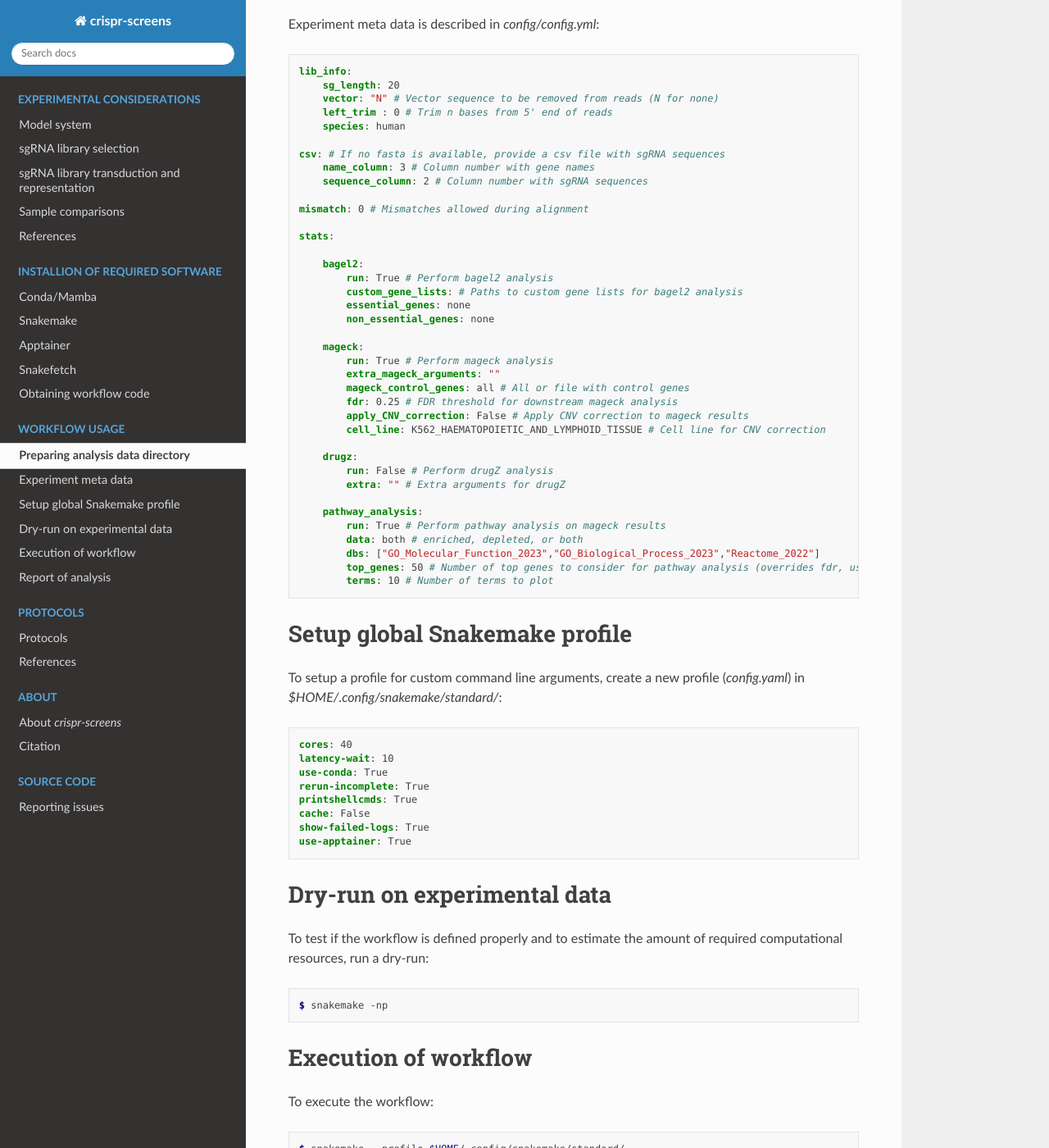
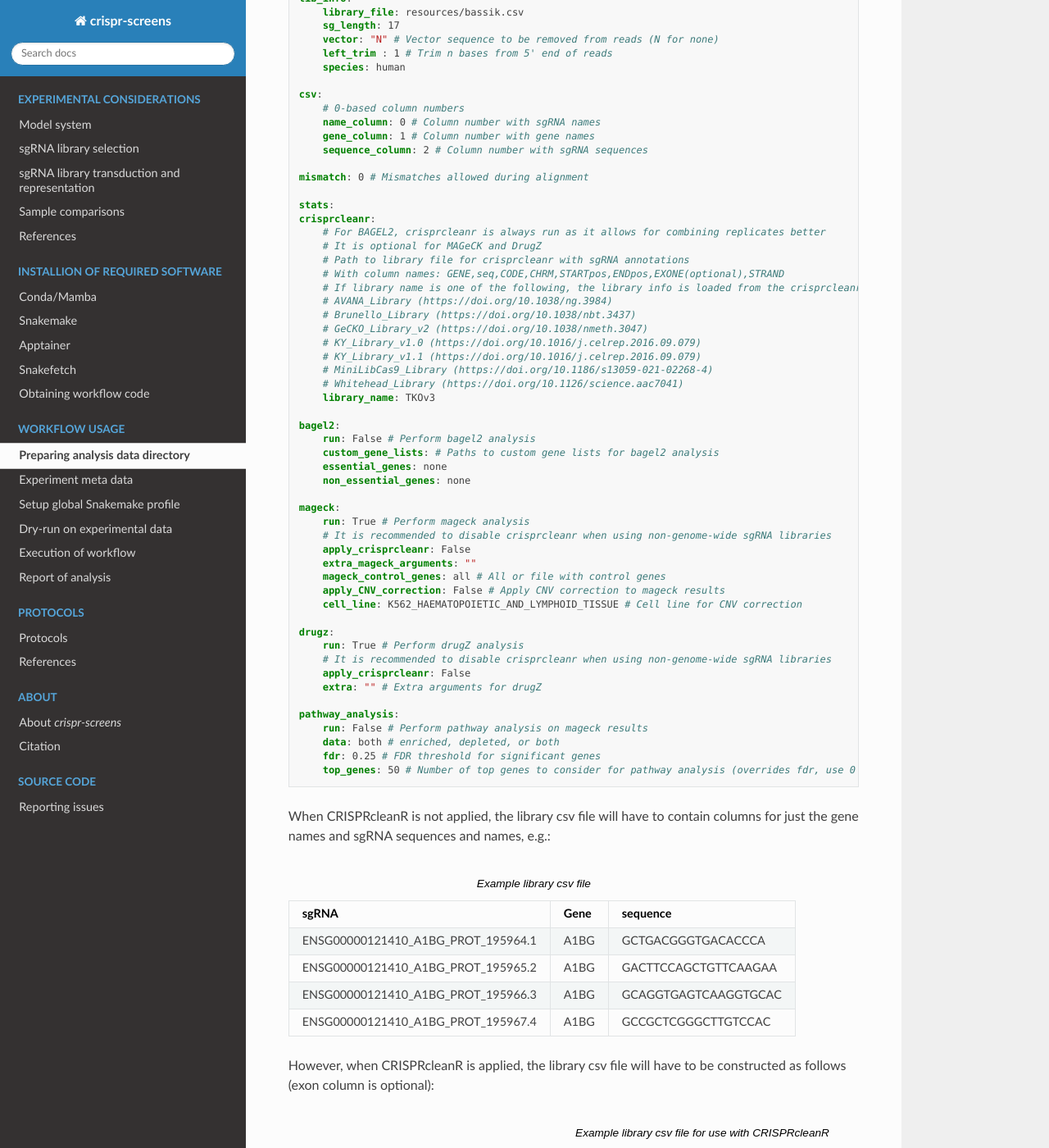
Before and after one commit to niekwit/crispr-screens, a Sphinx documentation site: the page built from docs/usage/usage.rst, in a window 1280 px wide and 1400 px high, scrolled down 1832 px. Shown: the whole window at 82% size. Built offline with Sphinx 7.4.7 and the Read the Docs theme 3.1.0, drawn with Linux system fonts in a browser that asks for light colours; some of the changed text lies outside the part shown.

Commit message:
updated for crisprcleanr

```diff
--- a/docs/usage/usage.rst
+++ b/docs/usage/usage.rst
@@ -35,13 +31,14 @@ The final directory structure should look like this:
     │   ├── noHT_1.fastq.gz
     │   └── noHT_2.fastq.gz
     ├── resources
-    │   └── bassik_lib.fasta
+    │   └── bassik.csv
     └── workflow
         ├── envs
         │   └── stats.yaml
         ├── report
         │   ├── alignment-rates.rst
         │   ├── bagel2_plots.rst
+        │   ├── drugz.rst
         │   ├── gini-index.rst
         │   ├── lfc_neg.rst
         │   ├── lfc_pos.rst
@@ -54,9 +51,11 @@ The final directory structure should look like this:
         │   ├── sgrank.rst
         │   └── workflow.rst
         ├── rules
+        │   ├── bagel2.smk
         │   ├── count.smk
+        │   ├── drugz.smk
+        │   ├── mageck.smk
         │   ├── qc.smk
-        │   ├── stats.smk
         │   └── trim.smk
         ├── schemas
         │   ├── config.schema.yaml
@@ -64,26 +63,26 @@ The final directory structure should look like this:
         ├── scripts
         │   ├── aggregate_counts.py
         │   ├── bagel2bf.py
-        │   ├── bagel2fc.py
         │   ├── bagel2pr.py
-        │   ├── convert_count_table.py
+        │   ├── cnv_cell_lines.txt
         │   ├── count.sh
+        │   ├── crisprcleaner.R
+        │   ├── csv_to_fasta.py
         │   ├── general_functions.smk
-        │   ├── lfc_plots.R
-        │   ├── mageck_plots.R
+        │   ├── gprofiler.R
         │   ├── mageck.py
-        │   ├── missed_sgrnas.R
-        │   ├── normalise_count_table.py
-        │   ├── pathway_analysis.R
         │   ├── plot_alignment_rate.R
         │   ├── plot_bf.R
         │   ├── plot_coverage.R
+        │   ├── plot_drugz_results.R
         │   ├── plot_gini_index.R
+        │   ├── plot_lfc.R
+        │   ├── plot_missed_sgrnas.R
         │   ├── plot_pr.R
-        │   └── sgrank_plot.R
+        │   └── plot_sgrank.R
         └── Snakefile
 
-9 directories, 47 files
+    10 directories, 53 files
 
 
 Experiment meta data
@@ -94,44 +93,85 @@ Experiment meta data is described in `config/config.yml`:
 .. code-block:: yaml
 
     lib_info:
-        sg_length: 20
+        library_file: resources/bassik.csv
+        sg_length: 17
         vector: "N" # Vector sequence to be removed from reads (N for none)
-        left_trim : 0 # Trim n bases from 5' end of reads
+        left_trim : 1 # Trim n bases from 5' end of reads
         species: human
 
-    csv: # If no fasta is available, provide a csv file with sgRNA sequences
-        name_column: 3 # Column number with gene names
+    csv:
+        # 0-based column numbers
+        name_column: 0 # Column number with sgRNA names
+        gene_column: 1 # Column number with gene names
         sequence_column: 2 # Column number with sgRNA sequences
 
     mismatch: 0 # Mismatches allowed during alignment
 
     stats:
+    crisprcleanr:
+        # For BAGEL2, crisprcleanr is always run as it allows for combining replicates better
+        # It is optional for MAGeCK and DrugZ
+        # Path to library file for crisprcleanr with sgRNA annotations
+        # With column names: GENE,seq,CODE,CHRM,STARTpos,ENDpos,EXONE(optional),STRAND
+        # If library name is one of the following, the library info is loaded from the crisprcleanr library database:
+        # AVANA_Library (https://doi.org/10.1038/ng.3984)
+        # Brunello_Library (https://doi.org/10.1038/nbt.3437)
+        # GeCKO_Library_v2 (https://doi.org/10.1038/nmeth.3047)
+        # KY_Library_v1.0 (https://doi.org/10.1016/j.celrep.2016.09.079)
+        # KY_Library_v1.1 (https://doi.org/10.1016/j.celrep.2016.09.079)
+        # MiniLibCas9_Library (https://doi.org/10.1186/s13059-021-02268-4)
+        # Whitehead_Library (https://doi.org/10.1126/science.aac7041)
+        library_name: TKOv3
 
-        bagel2:
-            run: True # Perform bagel2 analysis
-            custom_gene_lists: # Paths to custom gene lists for bagel2 analysis
-            essential_genes: none
-            non_essential_genes: none
+    bagel2:
+        run: False # Perform bagel2 analysis
+        custom_gene_lists: # Paths to custom gene lists for bagel2 analysis
+        essential_genes: none
+        non_essential_genes: none
 
-        mageck:
-            run: True # Perform mageck analysis
-            extra_mageck_arguments: ""
-            mageck_control_genes: all # All or file with control genes
-            fdr: 0.25 # FDR threshold for downstream mageck analysis
-            apply_CNV_correction: False # Apply CNV correction to mageck results
-            cell_line: K562_HAEMATOPOIETIC_AND_LYMPHOID_TISSUE # Cell line for CNV correction
+    mageck:
+        run: True # Perform mageck analysis
+        # It is recommended to disable crisprcleanr when using non-genome-wide sgRNA libraries
+        apply_crisprcleanr: False
+        extra_mageck_arguments: ""
+        mageck_control_genes: all # All or file with control genes
+        apply_CNV_correction: False # Apply CNV correction to mageck results
+        cell_line: K562_HAEMATOPOIETIC_AND_LYMPHOID_TISSUE # Cell line for CNV correction
 
-        drugz:
-            run: False # Perform drugZ analysis
-            extra: "" # Extra arguments for drugZ
+    drugz:
+        run: True # Perform drugZ analysis
+        # It is recommended to disable crisprcleanr when using non-genome-wide sgRNA libraries
+        apply_crisprcleanr: False
+        extra: "" # Extra arguments for drugZ
 
-        pathway_analysis:
-            run: True # Perform pathway analysis on mageck results
-            data: both # enriched, depleted, or both
-            dbs: ["GO_Molecular_Function_2023","GO_Biological_Process_2023","Reactome_2022"]
-            top_genes: 50 # Number of top genes to consider for pathway analysis (overrides fdr, use 0 to disable)
-            terms: 10 # Number of terms to plot
+    pathway_analysis:
+        run: False # Perform pathway analysis on mageck results
+        data: both # enriched, depleted, or both
+        fdr: 0.25 # FDR threshold for significant genes
+        top_genes: 50 # Number of top genes to consider for pathway analysis (overrides fdr, use 0 to disable)
 
+
+When CRISPRcleanR is not applied, the library csv file will have to contain columns for just the gene names and sgRNA sequences and names, e.g.:
+
+.. csv-table:: Example library csv file
+    :header: "sgRNA", "Gene", "sequence"
+
+    ENSG00000121410_A1BG_PROT_195964.1,A1BG,GCTGACGGGTGACACCCA
+    ENSG00000121410_A1BG_PROT_195965.2,A1BG,GACTTCCAGCTGTTCAAGAA
+    ENSG00000121410_A1BG_PROT_195966.3,A1BG,GCAGGTGAGTCAAGGTGCAC
+    ENSG00000121410_A1BG_PROT_195967.4,A1BG,GCCGCTCGGGCTTGTCCAC
+
+However, when CRISPRcleanR is applied, the library csv file will have to be constructed as follows (exon column is optional):
+
+.. csv-table:: Example library csv file for use with CRISPRcleanR
+    :header: CODE, GENES, seq, CHRM, STARTpos, ENDpos, EXONE, STRAND
+
+    "chr19\:58864777\-58864796\_A1BG\_\+",A1BG,CAAGAGAAAGACCACGAGCA,chr19,58864777,58864796,ex1,"\+"
+    "chr19\:58864319\-58864338\_A1BG\_\+",A1BG,GCTCAGCTGGGTCCATCCTG,chr19,58864319,58864338,ex3,"\+"
+    "chr19\:58863885\-58863904\_A1BG\_\+",A1BG,ACTGGCGCCATCGAGAGCCA,chr19,58863885,58863904,ex4,"\+"
+    "chr19\:58862759\-58862778\_A1BG\_\-",A1BG,GTCGAGCTGATTCTGAGCGA,chr19,58862759,58862778,ex5,"\-"
+
+In both cases, the column numbers (0-based) for the gene names, sgRNA sequences, and sgRNA names must be set in `config/config.yml` (under the csv section).
 
 
 Setup global Snakemake profile
```
Also changed, not shown: other parts of docs/usage/usage.rst (+0 -4 lines).
